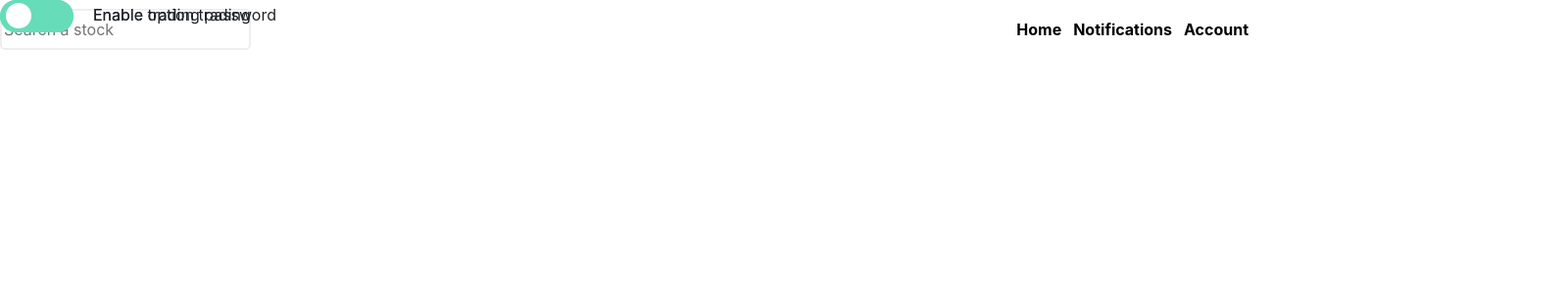
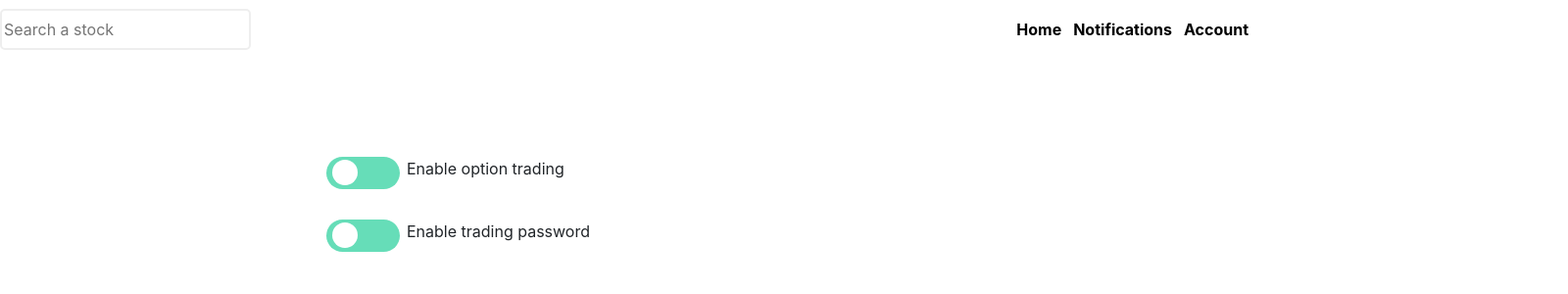
Before and after one commit to mixinmatch/stock-trading-board, a React (Create React App) app: page /account in a window 1280 px wide. Shown: the top 300 px of the page at 98% size, 1600 px wide, since content can reach past the window. Built offline with nearby package versions, Linux system fonts and the light colour scheme.

Commit message:
fix positionning of toggle

```diff
--- a/src/components/Account.js
+++ b/src/components/Account.js
@@ -2,9 +2,9 @@ import ToggleSwitch from "./ToggleSwitch";
 
 const Account = () => {
     return (
-        <div>
-            <ToggleSwitch text={"Enable option trading"} />
-            <ToggleSwitch text={"Enable trading password"} />
+        <div className="center-toggle-box" >
+            <ToggleSwitch text={"Enable option trading"} switchTargets={["optionTrading"]} />
+            <ToggleSwitch text={"Enable trading password"} switchTargets={["tradingPassword"]}/>
         </div>
     )
 }
--- a/src/components/Notificationpage.js
+++ b/src/components/Notificationpage.js
@@ -2,8 +2,8 @@ import ToggleSwitch from "./ToggleSwitch";
 
 const Notifications = () => {
     return (
-        <div>
-            <ToggleSwitch text={"Enable Notifications"}/>
+        <div className="center-toggle-box">
+            <ToggleSwitch text={"Enable notifications"}/>
         </div>
     )
 }
--- a/src/components/ToggleSwitch.js
+++ b/src/components/ToggleSwitch.js
@@ -1,10 +1,13 @@
-const ToggleSwitch = ({text}) => {
+const ToggleSwitch = ({text, switchTargets=["default-togg"]}) => {
     return (
-        <>
-            <input type="checkbox" id="togg" />
-            <label className="round-toggle" htmlFor="togg"> </label>
-            <span className="text-toggle"> {text}</span>
-        </>
+        switchTargets.map((switchTarget) => (
+            <div className="separate-toggle-box">
+                <input type="checkbox" id={switchTarget} />
+                <label className="round-toggle" htmlFor={switchTarget}> </label>
+                <span className="text-toggle"> {text} </span>
+            </div>
+        ))
+
     )
 }
 
--- a/src/index.css
+++ b/src/index.css
@@ -254,10 +254,6 @@ input[type=checkbox]{
 
   /* position */
   position: absolute;
-  top: 0;
-  left: 0;
-  right: 0;
-  bottom: 0;
 }
 
   /* the toggle ball */
@@ -270,9 +266,8 @@ input[type=checkbox]{
 
   /* its positioning  */
   position: absolute;
+  top: 3px;
   left: 6px;
-  top: 3px;
-
   transition: .4s;
 }
 
@@ -290,15 +285,17 @@ input:checked + .round-toggle:after
     /* its positioning  */
     position: absolute;
     left: 95px;
-    top: 3px;
     white-space: nowrap;
 }
 
-/* TODO: refactor the other div with margin auto */
-.center-content-box {
-  margin-left: auto;
-  margin-right: auto;
-  max-width: 1500px;
+.center-toggle-box {
+  position: absolute;
+  width: 100%;
+  height: 100%;
+  margin-top: 100px;
+  left: 25%;
+}
 
-
+.separate-toggle-box {
+  height: 64px;
 }
```
